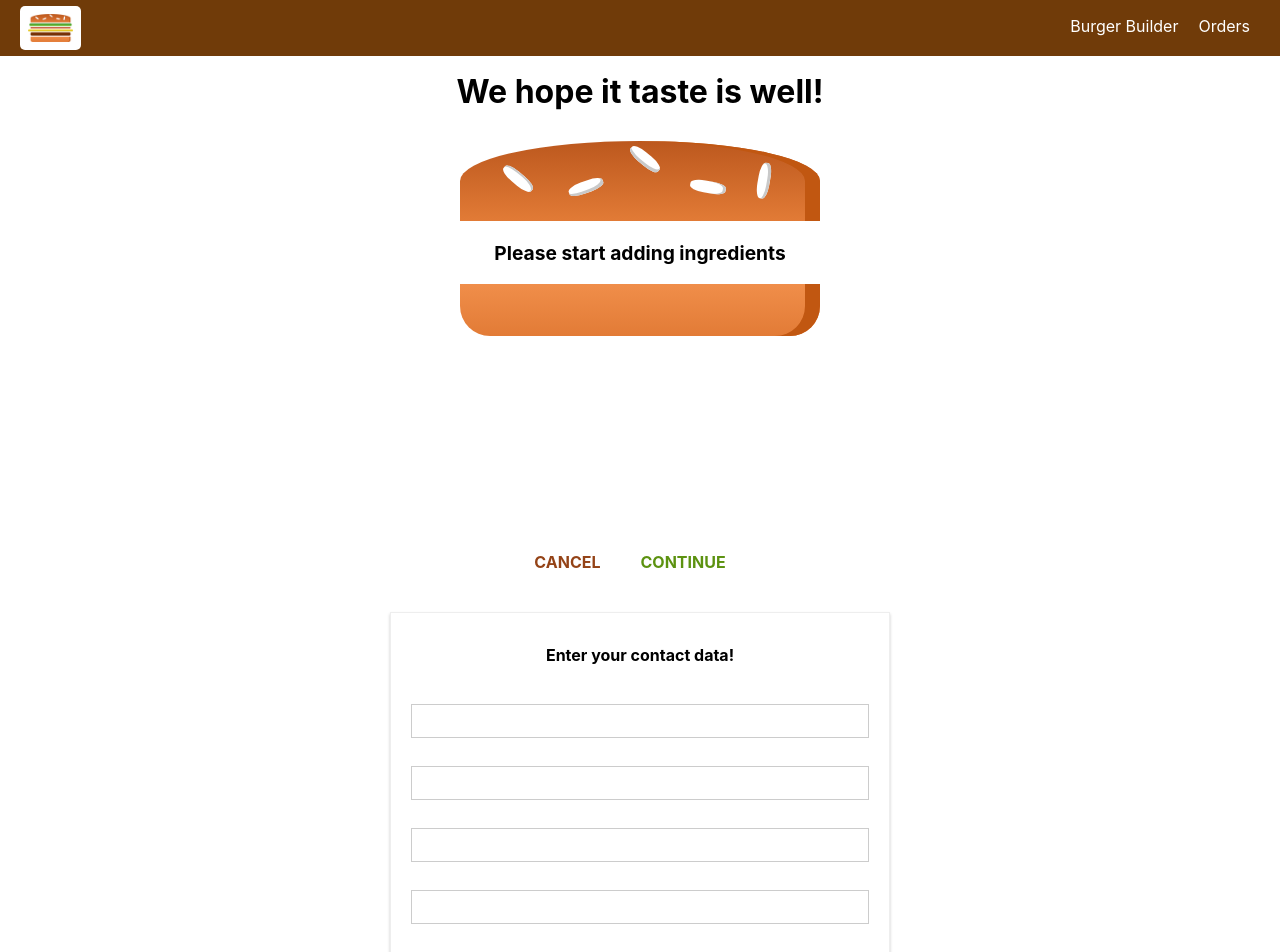
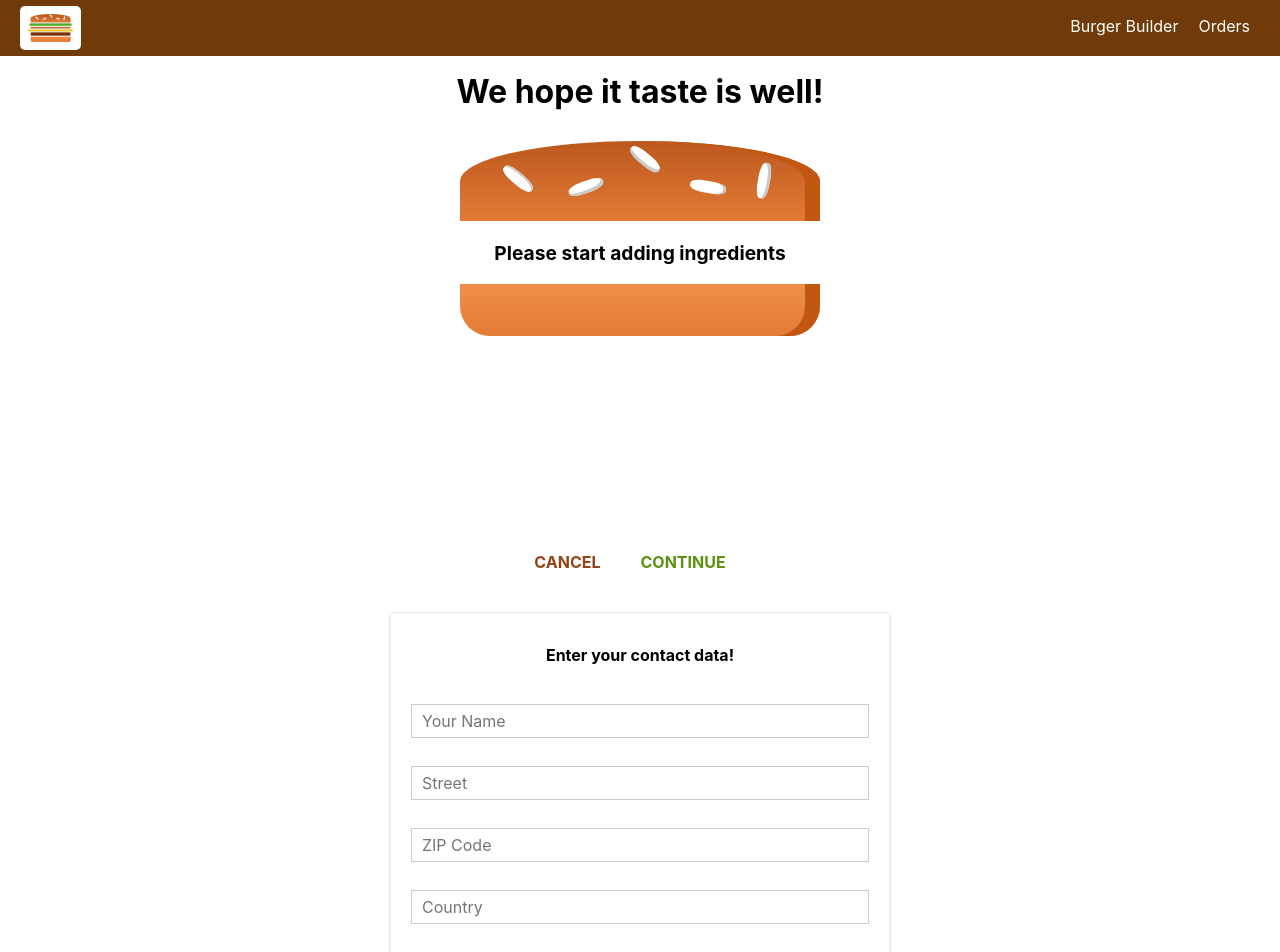
Before and after one commit to pramodkharade/reactbuggerapp, a React (Create React App) app: page /checkout/contact-data in a window 1280 px wide. Shown: the top 952 px of the page. Built offline with nearby package versions, Linux system fonts and the light colour scheme.

Commit message:
dnynamically created input based on js config

```diff
--- a/src/containers/Checkout/ContactData/ContactData.js
+++ b/src/containers/Checkout/ContactData/ContactData.js
@@ -7,7 +7,6 @@
 class ContactData extends Component {
   state = {
     orderForm: {
-      customer: {
       name: {
         elementType: 'input',
         elementConfig: {
@@ -16,27 +15,19 @@
         },
         value: ''
       },
-        email: {
-          elementType: 'input',
-          elementConfig: {
-            type: 'email',
-            placeholder: 'Your E-mail'
-          },
-          value: ''
-        },
       street: {
         elementType: 'input',
         elementConfig: {
           type: 'text',
-            placeholder: 'Your Street'
+          placeholder: 'Street'
         },
         value: ''
       },
-        ZipCode: {
+      zipCode: {
         elementType: 'input',
         elementConfig: {
-            type: 'number',
-            placeholder: 'Your ZipCode'
+          type: 'text',
+          placeholder: 'ZIP Code'
         },
         value: ''
       },
@@ -44,27 +35,34 @@
         elementType: 'input',
         elementConfig: {
           type: 'text',
-            placeholder: 'Your Country'
+          placeholder: 'Country'
         },
         value: ''
       },
-        delivertMethod: {
+      email: {
+        elementType: 'input',
+        elementConfig: {
+          type: 'email',
+          placeholder: 'Your E-Mail'
+        },
+        value: ''
+      },
+      deliveryMethod: {
         elementType: 'select',
         elementConfig: {
           options: [
             {
-                value: 'Fastes',
+              value: 'fastest',
               displayValue: 'Fastest'
             },
             {
-                value: 'Cheapest',
+              value: 'cheapest',
               displayValue: 'Cheapest'
             }
           ]
         },
         value: ''
       }
-      },
     },
     loading: false
   };
@@ -95,12 +93,22 @@
       });
   }
   render() {
+    const formElementsArray = [];
+    for (let key in this.state.orderForm) {
+      formElementsArray.push({
+        id: key,
+        config: this.state.orderForm[key]
+      });
+    }
     let form = (
     <form>
-          <Input elementType="" elementConfig="" value=""/>
-          <Input inputtype='input' type="text" placeholder=" Your Email" name="email"/>
-          <Input inputtype='input' type="text" placeholder="Street" name="street"/>
-          <Input inputtype='input' type="text" placeholder="Postal Code" name="postalcode"/>
+          {formElementsArray.map((formElement, index) => {
+      console.log('Form Index', index);
+      return (<Input elementType={formElement.config.elementType}
+        key={formElement.id}
+        elementConfig={formElement.config.elementConfig}
+        value={formElement.config.value}/>);
+    })}
           <Button btnType='Success' clicked={this.orderHandler}>ORDER</Button>
       </form>);
     if (this.state.loading) {
```
Also changed, not shown: src/components/UI/Input/Input.js (+7 -4 lines). Lines whose indentation alone changed are shown as unchanged.
